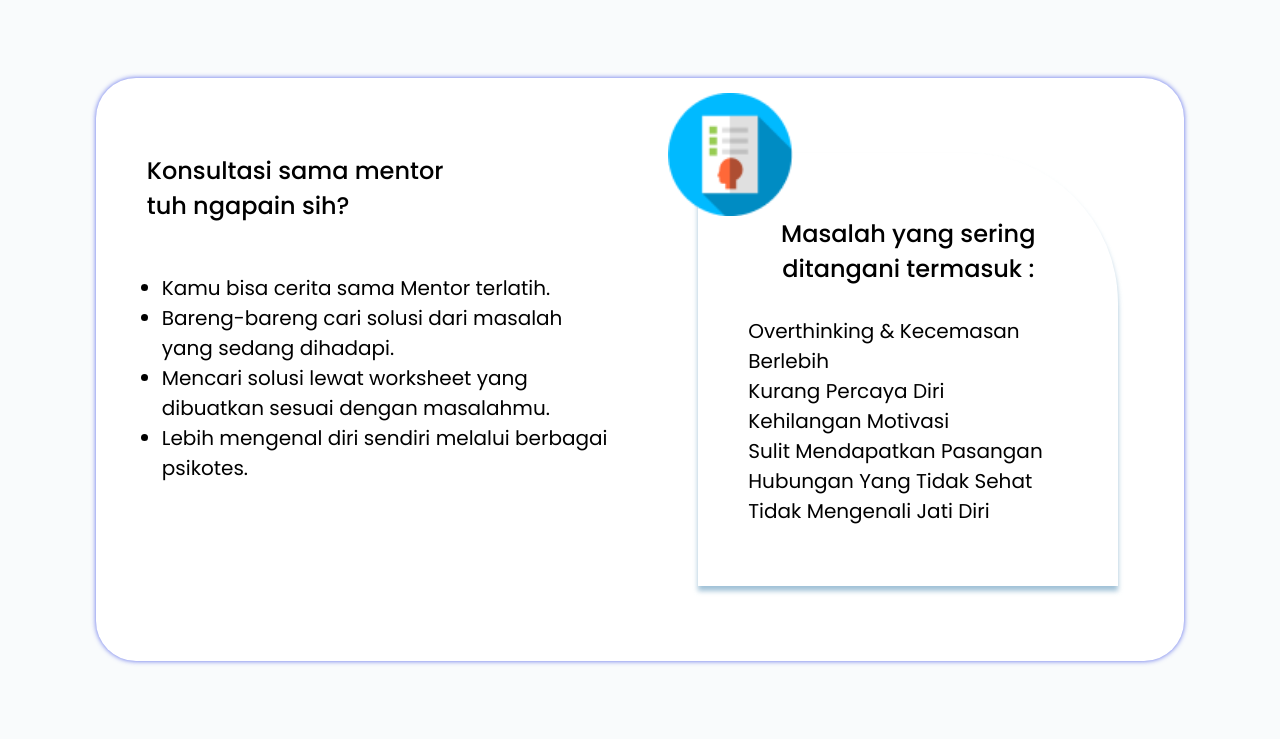
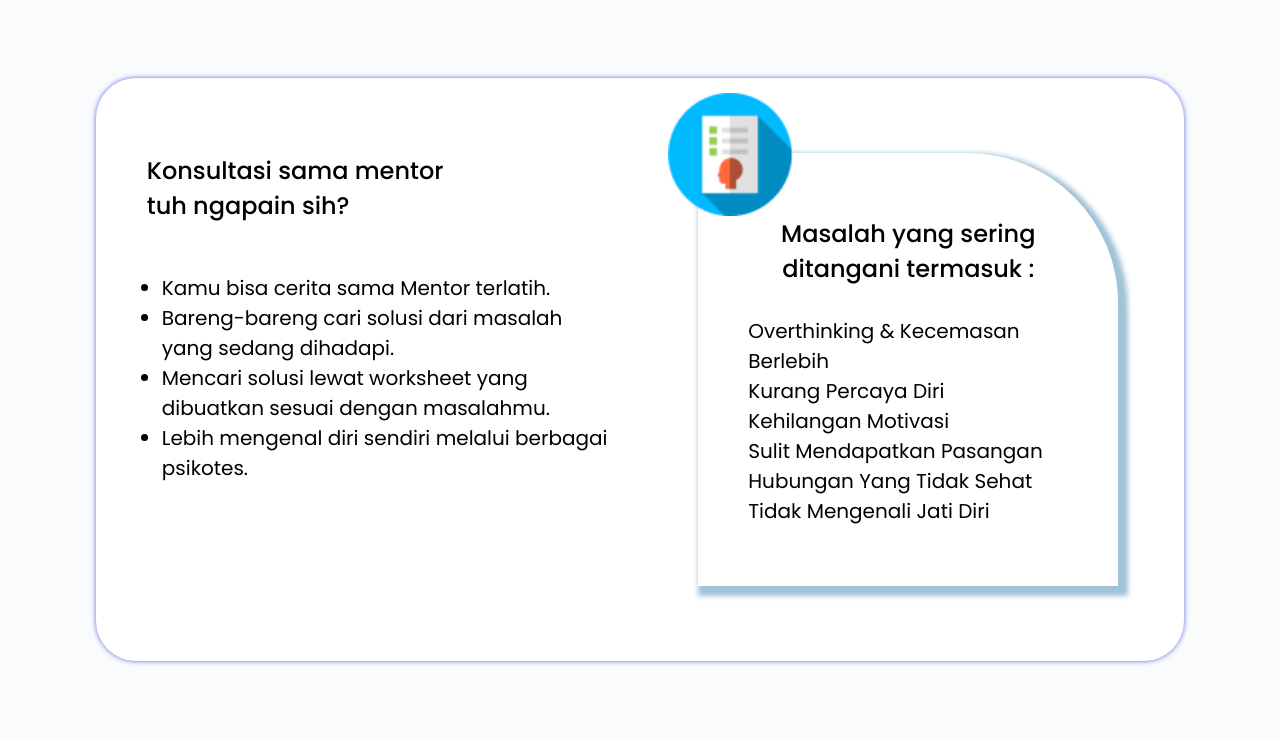
Before and after one commit to ngabulil/hilin, a React (Create React App) app: page /konsultasi in a window 1280 px wide. Shown: the part 478-1217 px from the top of the page. Built offline with nearby package versions, Linux system fonts and the light colour scheme; no server answers.

Commit message:
fix 1080p responsif

```diff
--- a/src/style/KonsultasiResponsif.css
+++ b/src/style/KonsultasiResponsif.css
@@ -349,9 +349,9 @@
     .consul-payment-content {
         width: 100%;
     }
-    .consul-payment-title h1 {
-        /* margin: 75px 100px 0; */
-    }
+    /*.consul-payment-title h1 {
+        margin: 75px 100px 0;
+    }*/
     .consul-payment-title {
         width: 100%;
         /* min-width: 790px; */
@@ -414,9 +414,9 @@
     .consul-payment-content {
         width: 100%;
     }
-    .consul-payment-title h1 {
-        /* margin: 75px 100px 0; */
-    }
+    /*.consul-payment-title h1 {
+        margin: 75px 100px 0;
+    }*/
     .consul-payment-title {
         width: 100%;
         /* min-width: 790px; */
--- a/src/style/consultation.css
+++ b/src/style/consultation.css
@@ -114,7 +114,7 @@
 .article-item-right {
   /* margin-top: 45px; */
   background-color: var(--white-color);
-  box-shadow: 0px 5px 5px 0px rgba(130, 174, 202, 0.75);
+  box-shadow: 5px 5px 5px 5px rgba(130, 174, 202, 0.75);
   border-top-right-radius: 150px;
   align-items: center;
   text-align: center;
@@ -336,13 +336,14 @@
 
 .modal {
   font-size: 12px;
-  background-color: transparent;
   height: 350px;
   width: 500px;
+  background-color: white;
   display: block;
   background-repeat: no-repeat;
   background-size: contain;
   align-items: center;
+  border: 2px solid black;
   border-radius: 15px;
   box-shadow: 0 10px 10px rgb(0 42 177 / 10%);
 }
```
Also changed, not shown: 1 other file (tests, documents, lock files or other folders).
